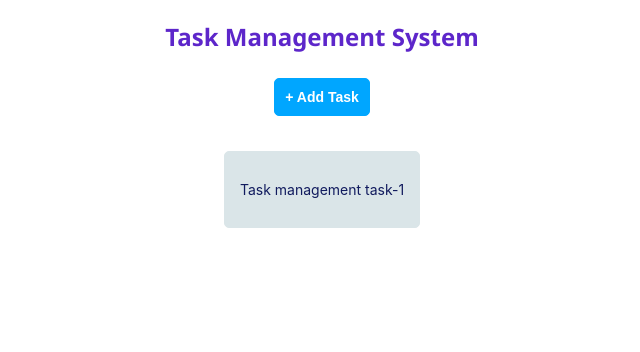
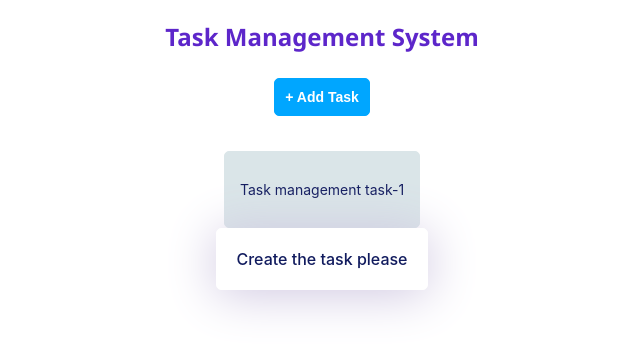
Before and after one commit to aysellunlu/task-managemenr, a React (Create React App) app: page / in a window 1280 px wide. Shown: the top 352 px of the page, without its empty margins (318-958 px from the left). Built offline with nearby package versions, Linux system fonts and the light colour scheme.

Commit message:
Modal first

```diff
--- /dev/null
+++ b/src/components/Modal/Modal.css
@@ -0,0 +1,7 @@
+.modal-bg{
+    border-radius: 5px;
+    background: #FFF;
+    box-shadow: 0px 4px 50px 0px #cec6e0;
+    border: white 1px solid;
+    padding: 20px;
+}
--- /dev/null
+++ b/src/components/Modal/Modal.jsx
@@ -0,0 +1,13 @@
+import React from "react";
+import ModalText from "../Text/ModalText";
+import "./Modal.css";
+
+const Modal = (props) => {
+  return (
+    <div className="modal-bg">
+      <ModalText text={props.info} />
+    </div>
+  );
+};
+
+export default Modal;
--- /dev/null
+++ b/src/components/Text/ModalText.jsx
@@ -0,0 +1,8 @@
+import React from "react";
+import "./Text.css";
+
+const ModalText = (props) => {
+  return <div className="modal-text">{props.text}</div>;
+};
+
+export default ModalText;
--- a/src/components/Text/Text.css
+++ b/src/components/Text/Text.css
@@ -10,3 +10,8 @@
   margin: 20px;
   font-family: "Segoe UI", Tahoma, Geneva, Verdana, sans-serif;
 }
+.modal-text {
+  color: rgb(17, 27, 94);
+  font-weight: 500;
+  font-size: 16px;
+}
--- a/src/pages/Page.js
+++ b/src/pages/Page.js
@@ -4,6 +4,7 @@ import Input from "../components/Input/Input";
 import "../App.css";
 import Table from "../components/Table/Table";
 import MainTitle from "../components/Text/MainTitle";
+import Modal from "../components/Modal/Modal";
 
 const Page = () => {
   return (
@@ -13,6 +14,7 @@ const Page = () => {
       <div className="table-container">
         <Table taskText="Task management task-1" />
       </div>
+      <Modal info="Create the task please"/>
     </div>
   );
 };
```
